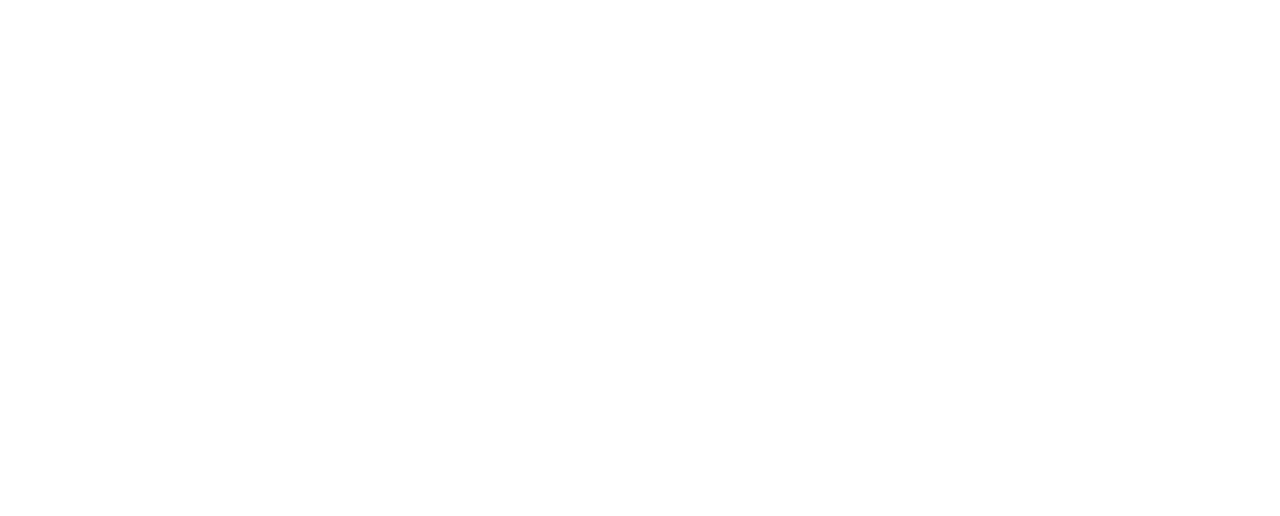
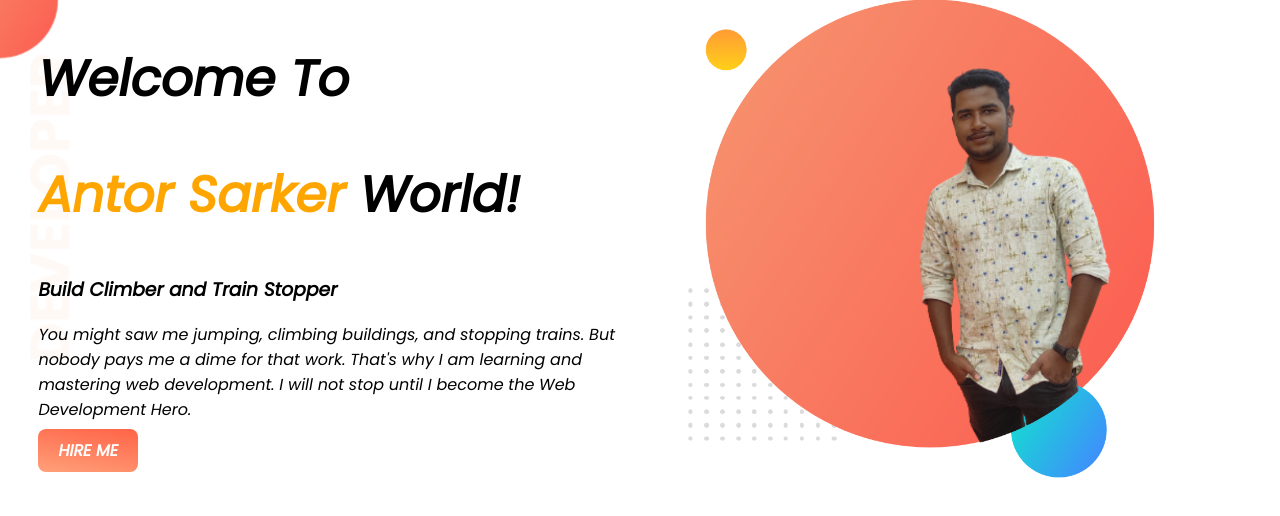
Before and after one commit to Antorsarker/antors-portfolio-master, a plain HTML site: page index.html in a window 1280 px wide. Drawn offline with Linux system fonts and the light colour scheme.

Commit message:
first selection done

```diff
--- a/index.html
+++ b/index.html
@@ -1,13 +1,35 @@
 <!DOCTYPE html>
 <html lang="en">
+
 <head>
     <meta charset="UTF-8">
     <meta http-equiv="X-UA-Compatible" content="IE=edge">
     <meta name="viewport" content="width=device-width, initial-scale=1.0">
     <title>antors-portfolio</title>
+    <link rel="preconnect" href="https://fonts.googleapis.com">
+    <link rel="preconnect" href="https://fonts.gstatic.com" crossorigin>
+    <link href="https://fonts.googleapis.com/css2?family=Poppins:ital@1&display=swap" rel="stylesheet">
     <link rel="stylesheet" href="style.css">
 </head>
+
 <body>
+    <section class="top-banner">
+        <div class="half-width">
+            <h1>Welcome To</h1>
+            <h1><span class="orange-color">Antor Sarker</span> World!</h1>
+            <h3>Build Climber and Train Stopper</h3>
+            <p>You might saw me jumping, climbing buildings, and stopping trains. But nobody pays me a dime for that
+                work.
+                That's why I am learning and mastering web development. I will not stop until I become the Web
+                Development
+                Hero.</p>
+            <a class="link-button" target="_blank" href="https://www.facebook.com/antor.sarker.9">HIRE ME</a>
+        </div>
+        <div class="half-width">
+            <img src="images/antor-with-background.png" alt="">
+        </div>
 
+    </section>
 </body>
+
 </html>
--- a/style.css
+++ b/style.css
@@ -0,0 +1,40 @@
+body {
+    font-family: 'Poppins', sans-serif;
+    margin: 0%;
+}
+
+h1 {
+    font-size: 50px;
+}
+
+.orange-color {
+    color: orange;
+}
+
+section {
+    display: flex;
+}
+
+.half-width {
+    width: 50%;
+    padding-left: 3%;
+}
+
+.half-width img {
+    width: 80%;
+}
+
+.link-button {
+    text-decoration: none;
+    font-weight: 700;
+    color: white;
+    background-image: linear-gradient(10deg, lightsalmon, tomato);
+    padding: 10px 20px;
+    border-radius: 8px;
+}
+
+.top-banner {
+    background-image: url(images/top-banner.png);
+    background-repeat: no-repeat;
+
+}
```
Also changed, not shown: images/antor-with-background.png (added).
